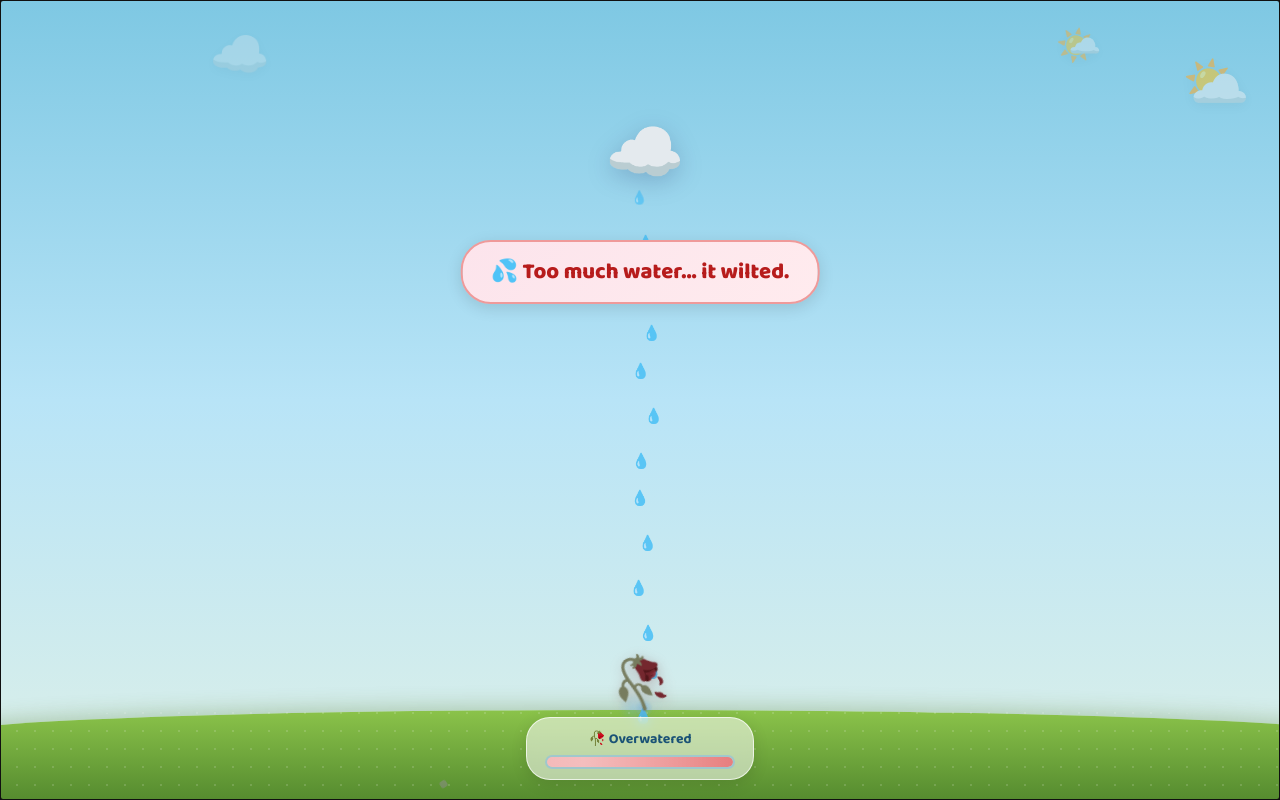
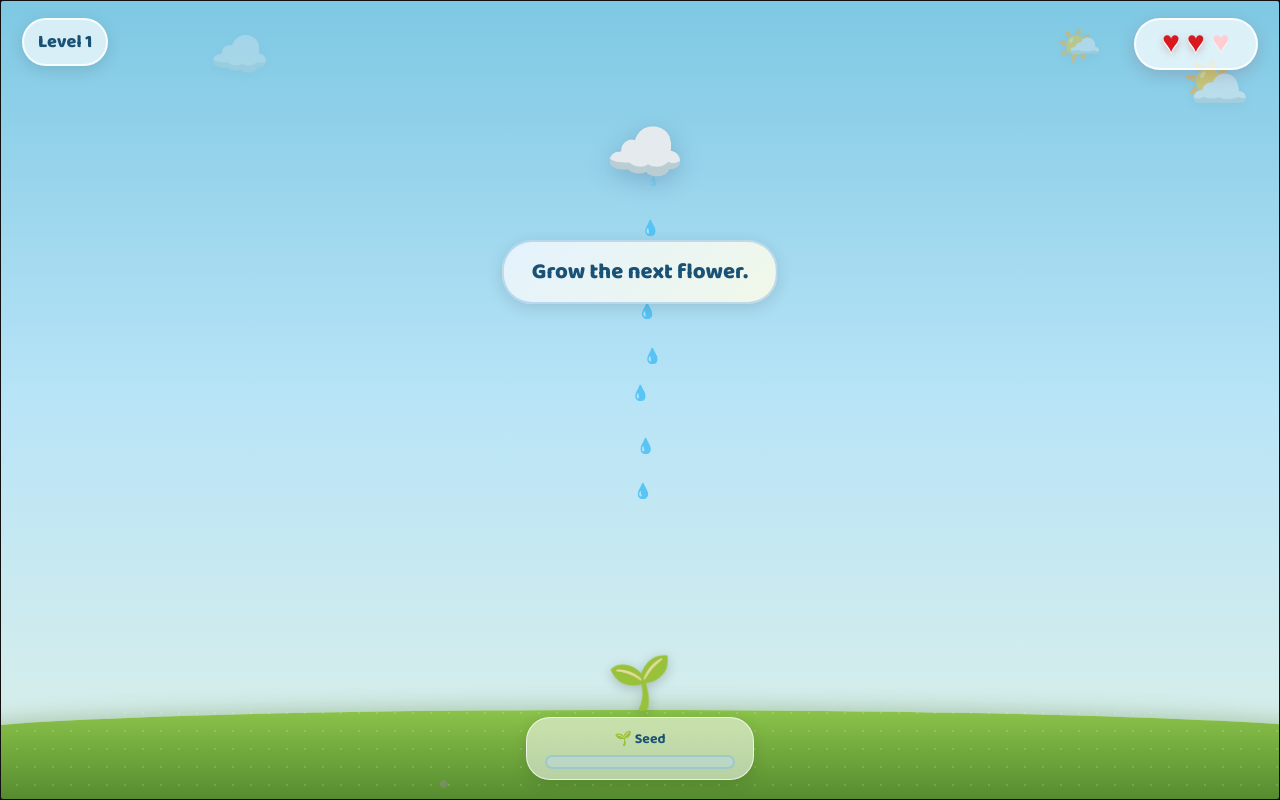
Before and after one commit to SamahOmar/showers-to-flowers, a Django app: page / in a window 1280 px wide. Run offline with Django 5.2, Linux system fonts and the light colour scheme.

Commit message:
update game.js to initialize everything: Player moves cloud -> cloud-controller.js Rain falls -> rain-engine.js Rain hits plant -> plant-controller.water() -> growth-bar.update() Plant reaches bloom -> plant-controller calls onBloom() -> game.js starts sheep defense

```diff
--- a/showers_to_flowers_game/game/static/game/css/style.css
+++ b/showers_to_flowers_game/game/static/game/css/style.css
@@ -377,6 +377,8 @@ body::before {
 #stage-message.visible           { opacity: 1; transform: translateX(-50%) translateY(0); }
 #stage-message.msg-bloom { background: linear-gradient(135deg,#fff9c4,#fffde7); color:#e65100; border:2px solid #ffe082; }
 #stage-message.msg-dead  { background: linear-gradient(135deg,#fce4ec,#ffebee); color:#b71c1c; border:2px solid #ef9a9a; }
+#stage-message.msg-warning { background: linear-gradient(135deg,#fff3e0,#fff8e1); color:#bf360c; border:2px solid #ffcc80; }
+#stage-message.msg-info { background: linear-gradient(135deg,#e3f2fd,#f1f8e9); color:#1a5276; border:2px solid rgba(100,160,220,0.35); }
 
 /* ── Confetti ── */
 #confetti-container {
@@ -415,3 +417,164 @@ body::before {
   animation: hintFadeOut 1s ease 5s forwards;
 }
 @keyframes hintFadeOut { to { opacity: 0; } }
+
+#lives {
+  position: absolute;
+  top: 18px;
+  right: 22px;
+  z-index: 32;
+  display: flex;
+  gap: 7px;
+  align-items: center;
+  justify-content: center;
+  min-width: 124px;
+  padding: 9px 16px;
+  border: 2px solid rgba(255,255,255,0.85);
+  border-radius: 999px;
+  background: rgba(255,255,255,0.72);
+  box-shadow: 0 5px 16px rgba(120,20,30,0.16);
+  font-family: 'Baloo 2', sans-serif;
+  font-size: 30px;
+  font-weight: 800;
+  line-height: 1;
+  letter-spacing: 0;
+  text-align: center;
+}
+
+.heart {
+  display: inline-block;
+  color: #d71920;
+  text-shadow: 0 2px 0 #fff, 0 3px 8px rgba(130,0,0,0.26);
+}
+.heart.empty {
+  color: #ffcdd2;
+  text-shadow: 0 1px 0 #fff;
+}
+
+#level-badge {
+  position: absolute;
+  top: 18px;
+  left: 22px;
+  z-index: 32;
+  min-width: 86px;
+  padding: 8px 14px;
+  border: 2px solid rgba(255,255,255,0.8);
+  border-radius: 999px;
+  background: rgba(255,255,255,0.68);
+  box-shadow: var(--shadow);
+  color: var(--text-sky);
+  font-family: 'Baloo 2', sans-serif;
+  font-size: 18px;
+  font-weight: 800;
+  text-align: center;
+}
+
+#round-banner {
+  position: absolute;
+  top: 74px;
+  left: 50%;
+  z-index: 34;
+  min-width: 150px;
+  padding: 8px 22px;
+  border: 2px solid rgba(255,255,255,0.85);
+  border-radius: 999px;
+  background: rgba(255,255,255,0.76);
+  box-shadow: var(--shadow);
+  color: var(--text-sky);
+  font-family: 'Baloo 2', sans-serif;
+  font-size: 20px;
+  font-weight: 800;
+  text-align: center;
+  opacity: 0;
+  pointer-events: none;
+  transform: translateX(-50%) translateY(-8px);
+  transition: opacity 0.25s ease, transform 0.25s ease;
+}
+#round-banner.visible {
+  opacity: 1;
+  transform: translateX(-50%) translateY(0);
+}
+
+#sheep {
+  position: absolute;
+  bottom: calc(var(--ground-h) - 10px);
+  left: -95px;
+  z-index: 35;
+  width: 86px;
+  height: 62px;
+  opacity: 0;
+  pointer-events: none;
+  filter: drop-shadow(0 6px 10px rgba(0,0,0,0.24));
+}
+
+#sheep.visible {
+  opacity: 1;
+  animation: sheepWalk 0.35s ease-in-out infinite;
+}
+
+#sheep.scared {
+  animation: sheepScared 0.22s ease-in-out infinite;
+}
+
+#sheep.from-right {
+  transform: scaleX(-1);
+}
+
+.sheep-body {
+  position: absolute;
+  left: 18px;
+  bottom: 13px;
+  width: 54px;
+  height: 38px;
+  border: 3px solid #5d4037;
+  border-radius: 46% 50% 45% 48%;
+  background:
+    radial-gradient(circle at 13px 11px, #fff 0 8px, transparent 9px),
+    radial-gradient(circle at 27px 8px, #fff 0 9px, transparent 10px),
+    radial-gradient(circle at 39px 14px, #fff 0 8px, transparent 9px),
+    #f7f7f2;
+}
+
+.sheep-head {
+  position: absolute;
+  right: 5px;
+  bottom: 24px;
+  width: 26px;
+  height: 28px;
+  border: 3px solid #5d4037;
+  border-radius: 48%;
+  background: #3e2723;
+}
+.sheep-head::before,
+.sheep-head::after {
+  content: "";
+  position: absolute;
+  top: 8px;
+  width: 4px;
+  height: 4px;
+  border-radius: 50%;
+  background: #fff;
+}
+.sheep-head::before { left: 6px; }
+.sheep-head::after { right: 6px; }
+
+.sheep-leg {
+  position: absolute;
+  bottom: 2px;
+  width: 8px;
+  height: 17px;
+  border-radius: 6px;
+  background: #3e2723;
+}
+.leg-one { left: 31px; }
+.leg-two { left: 55px; }
+
+@keyframes sheepWalk {
+  0%,100% { translate: 0 0; }
+  50% { translate: 0 -5px; }
+}
+
+@keyframes sheepScared {
+  0%,100% { translate: 0 0; }
+  50% { translate: 0 -9px; }
+}
--- a/showers_to_flowers_game/game/static/game/js/game.js
+++ b/showers_to_flowers_game/game/static/game/js/game.js
@@ -1,11 +1,169 @@
 "use strict";
-
 import { spawnAmbientClouds } from "./ambient-clouds.js";
 import { CloudController } from "./cloud-controller.js";
 import { Cutscene } from "./cutscene.js";
+import { GameState } from "./game-state.js";
 import { GrowthBar } from "./growth-bar.js";
+import { LivesUI } from "./lives-ui.js";
 import { PlantController } from "./plant-controller.js";
 import { RainEngine } from "./rain-engine.js";
+import { SheepController } from "./sheep-controller.js";
+
+console.log("GAME.JS LOADED");
+console.log("GameState instance =", GameState);
+document.addEventListener("sheep:success", () => {
+  console.log("🔥 SHEEP SUCCESS EVENT RECEIVED");
+});
+
+
+
+let bloomTimer = null;
+let roundResolving = false;
+let lastShownAttempt = 0;
+let gamePhase = "growing"; // or "defense"
+
+
+
+function showStatusMessage(text, cls) {
+  const msg = document.getElementById("stage-message");
+  if (!msg) return;
+  msg.textContent = text;
+  msg.className = "visible " + cls;
+}
+
+function showRoundBanner(text) {
+  const banner = document.getElementById("round-banner");
+  if (!banner) return;
+  banner.textContent = text;
+  banner.classList.add("visible");
+  setTimeout(() => banner.classList.remove("visible"), 1200);
+}
+
+function showAttemptBannerIfChanged() {
+  const attempt = GameState.getAttempt();
+  if (attempt === lastShownAttempt) return;
+  lastShownAttempt = attempt;
+  showRoundBanner(`Attempt ${attempt}`);
+}
+
+function updateLevelBadge() {
+  const badge = document.getElementById("level-badge");
+  badge.textContent = `Level ${GameState.getLevel()}`;
+
+
+}
+
+function resetRound() {
+  clearBloomTimer();
+  SheepController.hide();
+  PlantController.reset();
+  GrowthBar.update();
+  roundResolving = false;
+}
+
+function clearBloomTimer() {
+  if (bloomTimer === null) return;
+  clearTimeout(bloomTimer);
+  bloomTimer = null;
+}
+
+function restartAttempt() {
+  resetRound();
+
+  gamePhase = "growing"; // 🔥 ensure clean state reset
+
+  showAttemptBannerIfChanged();
+  showStatusMessage("Grow the next flower.", "msg-info");
+
+  CloudController.enable();
+  RainEngine.start();
+}
+function startDefenseRound() {
+  gamePhase = "defense";
+  showStatusMessage("Sheep incoming!", "msg-warning");
+
+  bloomTimer = setTimeout(() => {
+    bloomTimer = null;
+    if (!roundResolving && gamePhase === "defense") {
+      SheepController.startHunt();
+    }
+  }, 650);
+}
+function handleFailure(message) {
+  if (roundResolving) return;
+  roundResolving = true;
+  clearBloomTimer();
+  SheepController.hide();
+
+  GameState.loseLife();      // decrease lives
+  LivesUI.render();
+  RainEngine.stop();
+  CloudController.disable();
+
+  if (GameState.isGameOver()) {
+    showStatusMessage(`${message} Game over.`, "msg-dead");
+    GameState.resetGame();    // full reset only on game over
+    return;
+  }
+
+  showStatusMessage(`${message} Try again!`, "msg-dead");
+  showAttemptBannerIfChanged();
+
+  // restart only the round, not full game
+  setTimeout(() => restartAttempt(), 1400);
+}
+
+
+
+function handleFlowerEaten() {
+  handleFailure("The sheep ate the flower.");
+}
+
+function handleOverwatered() {
+  handleFailure("Too much water wilted the flower.");
+}
+
+function handleSheepScaredAway() {
+
+  showStatusMessage(
+    "Sheep scared away! Flower protected.",
+    "msg-info"
+  );
+
+}
+
+function handleBloom() {
+  gamePhase = "defense";
+
+  SheepController.hide();
+
+  showStatusMessage("Sheep incoming!", "msg-warning");
+
+  bloomTimer = setTimeout(() => {
+    bloomTimer = null;
+
+    if (!roundResolving && gamePhase === "defense") {
+      SheepController.startHunt();
+    }
+  }, 650);
+}
+
+function handleSheepSuccess() {
+  console.log("SHEEP SUCCESS EVENT FIRED");
+GameState.advanceLevel();
+  updateLevelBadge();
+
+  showRoundBanner(`Level ${GameState.getLevel()}`);
+  showStatusMessage("Sheep survived! Next one incoming...", "msg-info");
+
+  // small delay before next sheep
+  setTimeout(() => {
+    if (PlantController.getStage().label === "bloom") {
+      console.log("bloom and level must advanced");
+      startDefenseRound(); // start a new sheep round
+    }
+  }, 1200);
+}
 
 async function initGame() {
   const gameLayer = document.getElementById("game-layer");
@@ -21,11 +179,23 @@ async function initGame() {
 
   gameLayer.focus({ preventScroll: true });
   spawnAmbientClouds();
+  SheepController.setHandlers({
+    onFlowerEaten: handleFlowerEaten,
+    onScaredAway: handleSheepScaredAway,
+  });
+  PlantController.setHandlers({
+    onBloom: handleBloom,
+    onOverwatered: handleOverwatered,
+  });
   CloudController.init();
   CloudController.enable();
   PlantController.init();
+  LivesUI.render();
+  updateLevelBadge();
+  showAttemptBannerIfChanged();
   GrowthBar.update();
   RainEngine.init();
+
 }
-
+document.addEventListener("sheep:success", handleSheepSuccess);
 document.addEventListener("DOMContentLoaded", initGame);
--- a/showers_to_flowers_game/game/static/game/js/plant-controller.js
+++ b/showers_to_flowers_game/game/static/game/js/plant-controller.js
@@ -3,6 +3,8 @@ import { spawnConfetti } from "./confetti.js";
 
 let growth = 0;
 let currentLabel = "seed";
+let onBloom = () => {};
+let onOverwatered = () => {};
 
 function getElement() {
   return document.getElementById("plant");
@@ -25,6 +27,7 @@ function showMessage(text, cls) {
 function fireBloom() {
   showMessage("\u{1F338} Beautiful! You grew a flower!", "msg-bloom");
   spawnConfetti();
+  onBloom();
 }
 
 function fireOverwatered() {
@@ -33,6 +36,7 @@ function fireOverwatered() {
   if (!bar) return;
   bar.classList.add("shake");
   bar.addEventListener("animationend", () => bar.classList.remove("shake"), { once: true });
+  onOverwatered();
 }
 
 function render() {
@@ -61,8 +65,25 @@ function init() {
   render();
 }
 
+function reset() {
+  const el = getElement();
+  growth = 0;
+  currentLabel = "seed";
+  if (!el) return;
+  el.textContent = "\u{1F331}";
+  PLANT_STAGES.forEach(s => el.classList.remove(s.cls));
+  el.classList.add("stage-seed");
+}
+
+function setHandlers(handlers) {
+  onBloom = handlers.onBloom || onBloom;
+  onOverwatered = handlers.onOverwatered || onOverwatered;
+}
+
 export const PlantController = {
   init,
+  reset,
+  setHandlers,
   water,
   getGrowth: () => growth,
   getStage,
--- a/showers_to_flowers_game/game/static/game/js/rain-engine.js
+++ b/showers_to_flowers_game/game/static/game/js/rain-engine.js
@@ -2,6 +2,7 @@ import { RAIN_SETTINGS } from "./constants.js";
 import { CloudController } from "./cloud-controller.js";
 import { GrowthBar } from "./growth-bar.js";
 import { PlantController } from "./plant-controller.js";
+import { SheepController } from "./sheep-controller.js";
 
 let intervalId = null;
 
@@ -47,6 +48,13 @@ function createDrop() {
     drop.style.top = dropY + "px";
 
     if (dropY > window.innerHeight - 90) {
+      if (SheepController.isRainHit(dropX, dropY)) {
+        SheepController.scareAway();
+        spawnSplash(dropX, dropY);
+        drop.remove();
+        return;
+      }
+
       const rect = plantEl.getBoundingClientRect();
       if (dropX > rect.left - 10 && dropX < rect.right + 10) {
         PlantController.water(RAIN_SETTINGS.WATER_AMOUNT);
--- a/showers_to_flowers_game/game/templates/game/base.html
+++ b/showers_to_flowers_game/game/templates/game/base.html
@@ -12,7 +12,9 @@
   {% block content %}{% endblock %}
 
   {% block scripts %}
-    <script type="module" src="{% static 'game/js/game.js' %}?v=20260521-modules"></script>
+
+<script type="module" src="{% static 'game/js/game.js' %}"></script>
+
   {% endblock %}
 </body>
 </html>
--- a/showers_to_flowers_game/game/templates/game/game.html
+++ b/showers_to_flowers_game/game/templates/game/game.html
@@ -1,17 +1,30 @@
 <div id="game-layer" tabindex="0">
   <div id="sky-clouds" aria-hidden="true"></div>
 
-  <p id="controls-hint">← → arrow keys to move cloud</p>
+  <p id="controls-hint">&larr; &rarr; arrow keys to move cloud</p>
+  <div id="level-badge">Level 1</div>
+  <div id="lives" role="status" aria-live="polite" aria-label="3 attempts remaining">
+    <span class="heart full">&hearts;</span>
+    <span class="heart full">&hearts;</span>
+    <span class="heart full">&hearts;</span>
+  </div>
 
-  <div id="cloud" role="img" aria-label="Rain cloud">☁️</div>
+  <div id="cloud" role="img" aria-label="Rain cloud">&#x2601;&#xFE0F;</div>
   <div id="rain-container" aria-hidden="true"></div>
-  <div id="plant" role="img" aria-label="Plant" aria-live="polite" class="stage-seed">🌱</div>
+  <div id="plant" role="img" aria-label="Plant" aria-live="polite" class="stage-seed">&#x1F331;</div>
+  <div id="sheep" role="img" aria-label="Hungry sheep">
+    <span class="sheep-body"></span>
+    <span class="sheep-head"></span>
+    <span class="sheep-leg leg-one"></span>
+    <span class="sheep-leg leg-two"></span>
+  </div>
 
+  <div id="round-banner" role="status" aria-live="polite">Attempt 1</div>
   <div id="stage-message" role="status" aria-live="assertive"></div>
   <div id="confetti-container" aria-hidden="true"></div>
 
   <div id="growth-bar-wrapper">
-    <span id="growth-label">🌱 Seed</span>
+    <span id="growth-label">&#x1F331; Seed</span>
     <div id="growth-bar"
          role="progressbar"
          aria-label="Plant growth"
```
